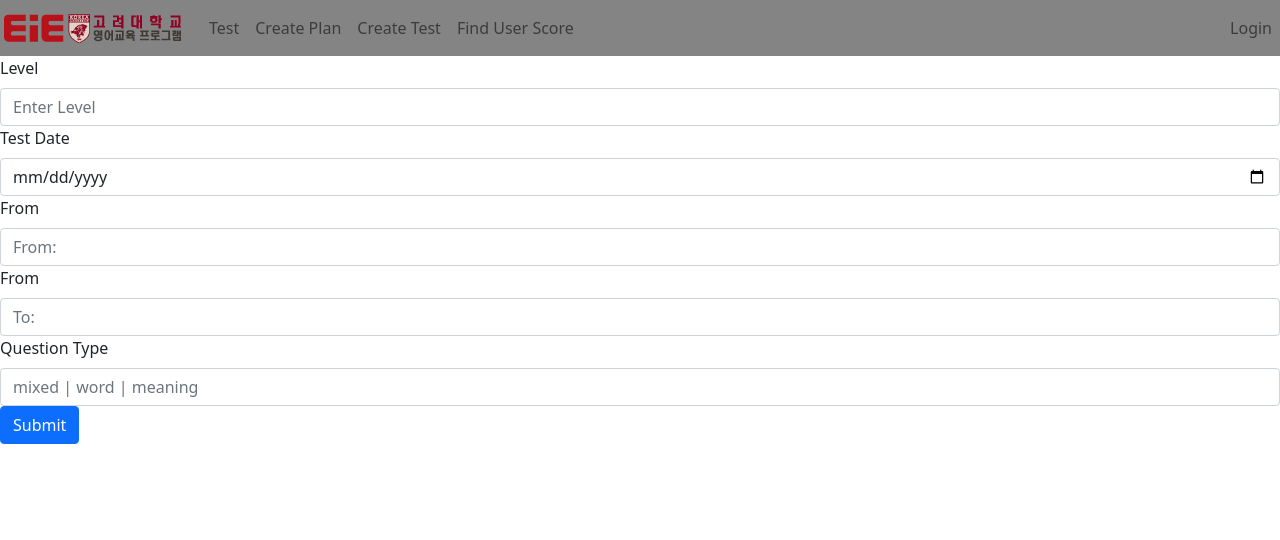
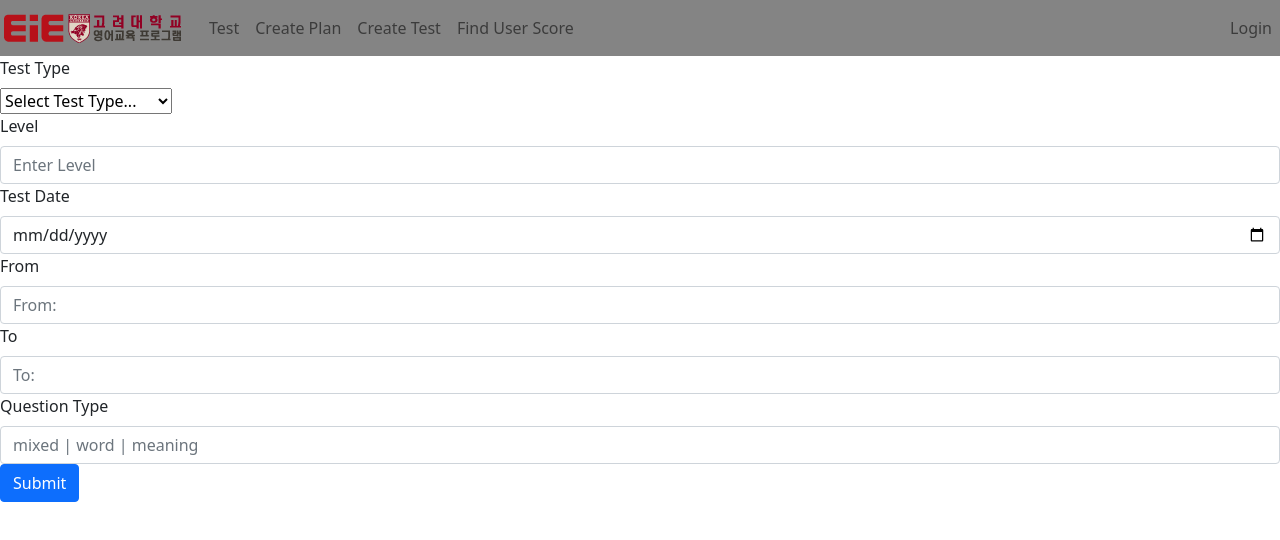
Before and after one commit to aisenkim/academy-frontend, a React (Create React App) app: page /createPlan in a window 1280 px wide. Shown: the top 540 px of the page. Built offline with nearby package versions, Linux system fonts and the light colour scheme; sample sign-in values are in the browser's storage.

Commit message:
before making changes to the startTest page

```diff
--- a/src/routes/CreateTest.js
+++ b/src/routes/CreateTest.js
@@ -1,12 +1,12 @@
-import { useHistory } from 'react-router-dom'
+import {useHistory} from 'react-router-dom'
 import React from 'react'
-import { useForm } from 'react-hook-form'
-import { Form, Button, Container } from 'react-bootstrap'
+import {useForm} from 'react-hook-form'
+import {Form, Button, Container} from 'react-bootstrap'
 import axios from 'axios'
 
 function CreateTest() {
-  const hitory = useHistory()
-  const { register, handleSubmit } = useForm()
+    const history = useHistory()
+    const {register, handleSubmit} = useForm()
     const xlsx = require('xlsx')
     const token = localStorage.getItem('token')
     // init states
@@ -22,14 +22,19 @@ function CreateTest() {
         const type = data.type;
         reader.onload = async (evt) => {
             const bstr = evt.target.result
-      const wb = xlsx.read(bstr, { type: 'binary' })
+            const wb = xlsx.read(bstr, {type: 'binary'})
             const wsname = wb.SheetNames[0]
             const ws = wb.Sheets[wsname]
-      const data = xlsx.utils.sheet_to_json(ws, { header: 1 })
-
+            const data = xlsx.utils.sheet_to_json(ws, {header: 1})
+            try {
                 await axios.post('testing', {data, level, type}, {
-        headers: { Authorization: `Bearer ${token}` },
+                    headers: {Authorization: `Bearer ${token}`},
                 })
+                history.push('/')
+            } catch (err) {
+                history.push('/')
+                console.log(err)
+            }
         }
         reader.readAsBinaryString(data.exam[0])
         // const result = excelToJson({ sourceFile: data.exam[0] })
@@ -40,14 +45,14 @@ function CreateTest() {
         <Container className="mt-4">
             <Form onSubmit={handleSubmit(onSubmit)}>
                 <Form.Group controlId="formFile" className="mb-3">
-          <select {...register('type', {required:true})}>
+                    <select {...register('type', {required: true})}>
                         <option>Select Level</option>
                         <option value="word">Word Questions</option>
                         <option value="sentence">Sentence Questions</option>
                     </select>
-          <Form.Control type="text" {...register('level', {required: true})} placeholder="Enter Level" />
+                    <Form.Control type="text" {...register('level', {required: true})} placeholder="Enter Level"/>
                     <Form.Control
-            {...register('exam', { required: true })}
+                        {...register('exam', {required: true})}
                         type="file"
                         size="lg"
                         // onChange={(e) => (this.level = e.target.value)}
--- a/src/routes/Plan.js
+++ b/src/routes/Plan.js
@@ -1,45 +1,69 @@
 import axios from 'axios'
-import React from 'react'
-import { Form, Button } from 'react-bootstrap'
+import React, {useState} from 'react'
+import {Form, Button} from 'react-bootstrap'
+import {useHistory} from "react-router-dom";
 
-export default class Plan extends React.Component {
-  onSubmit = async (event) => {
+function Plan() {
+
+    const history = useHistory();
+
+    const [testType, setTestType] = useState("");
+    const [level, setLevel] = useState("");
+    const [testDate, setTestDate] = useState("");
+    const [from, setFrom] = useState("");
+    const [to, setTo] = useState("");
+    const [questionType, setQuestionType] = useState("");
+
+    const onSubmit = async (event) => {
         event.preventDefault()
 
-    const data = {
-      level: this.level,
-      testDate: this.date,
-      from: this.from,
-      to: this.to,
-      questionType: this.questionType,
-    }
+        // const data = {
+        //     testType: this.testType,
+        //     level: this.level,
+        //     testDate: this.date,
+        //     from: this.from,
+        //     to: this.to,
+        //     questionType: this.questionType,
+        // }
+        const data = {testType, level, testDate, from, to, questionType}
 
         try {
             const token = localStorage.getItem('token')
             await axios.post('admin/createPlan', data, {
-        headers: { Authorization: `Bearer ${token}` },
+                headers: {Authorization: `Bearer ${token}`},
             })
         } catch (error) {
             console.log(error)
         }
     }
 
-  render() {
     return (
-      <Form onSubmit={this.onSubmit}>
+        <Form onSubmit={onSubmit}>
+            <Form.Group controlId="level">
+                <Form.Label>Test Type</Form.Label>
+                <br/>
+                <select
+                    onChange={(e) => (setTestType(e.target.value))}
+                    required
+                >
+                    <option>Select Test Type...</option>
+                    <option value="word">Word Questions</option>
+                    <option value="sentence">Sentence Questions</option>
+                </select>
+            </Form.Group>
             <Form.Group controlId="level">
                 <Form.Label>Level</Form.Label>
                 <Form.Control
                     type="text"
                     placeholder="Enter Level"
-            onChange={(e) => (this.level = e.target.value)}
+                    onChange={(e) => (setLevel(e.target.value))}
                 />
             </Form.Group>
             <Form.Group controlId="testDate">
                 <Form.Label>Test Date</Form.Label>
                 <Form.Control
                     type="date"
-            onChange={(e) => (this.date = e.target.value)}
+                    onChange={(e) => (setTestDate(e.target.value))}
                 />
             </Form.Group>
             <Form.Group controlId="from">
@@ -47,15 +71,15 @@ export default class Plan extends React.Component {
                 <Form.Control
                     type="number"
                     placeholder="From: "
-            onChange={(e) => (this.from = e.target.value)}
+                    onChange={(e) => (setFrom(e.target.value))}
                 />
             </Form.Group>
             <Form.Group controlId="to">
-          <Form.Label>From</Form.Label>
+                <Form.Label>To</Form.Label>
                 <Form.Control
                     type="number"
                     placeholder="To: "
-            onChange={(e) => (this.to = e.target.value)}
+                    onChange={(e) => (setTo(e.target.value))}
                 />
             </Form.Group>
             <Form.Group controlId="questionType">
@@ -63,46 +87,14 @@ export default class Plan extends React.Component {
                 <Form.Control
                     type="text"
                     placeholder="mixed | word | meaning "
-            onChange={(e) => (this.questionType = e.target.value)}
+                    onChange={(e) => (setQuestionType(e.target.value))}
                 />
             </Form.Group>
             <Button variant="primary" type="submit">
                 Submit
             </Button>
         </Form>
-      // <div>
-      //   <form onSubmit={this.onSubmit}>
-      //     <input
-      //       name="level"
-      //       type="text"
-      //       placeholder="level"
-      //       required
-      //       onChange={(e) => (this.level = e.target.value)}
-      //     />
-      //     <input
-      //       name="testDate"
-      //       type="date"
-      //       required
-      //       onChange={(e) => (this.date = e.target.value)}
-      //     />
-      //     <input
-      //       name="from"
-      //       type="text"
-      //       placeholder="from"
-      //       required
-      //       onChange={(e) => (this.from = e.target.value)}
-      //     />
-      //     <input
-      //       name="to"
-      //       type="text"
-      //       placeholder="to"
-      //       required
-      //       onChange={(e) => (this.to = e.target.value)}
-      //     />
-
-      //     <input type="submit" value="Submit" />
-      //   </form>
-      // </div>
     )
 }
-}
+
+export default Plan
```
Also changed, not shown: src/routes/StartTest.js (+6 -25 lines). Lines whose indentation alone changed are shown as unchanged.
